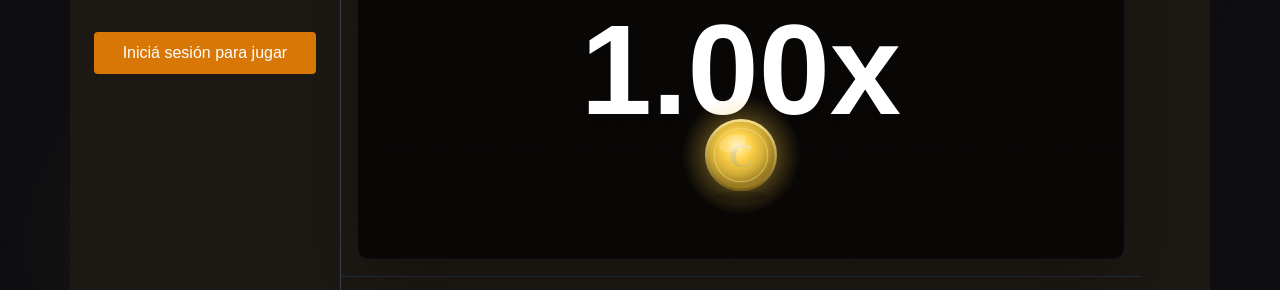
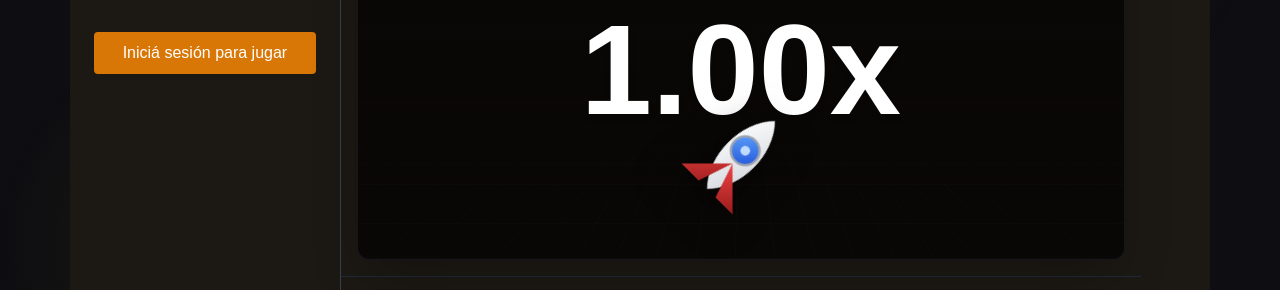
Before and after one commit to Cousher/Crixus-Games, a React (Vite) app: page /crash in a window 1280 px wide. Shown: the part 332-622 px from the top of the page. Built offline with nearby package versions, Linux system fonts and the light colour scheme; no server answers.

Commit message:
fix(ui): replace external Lottie fetches with inline React SVG Rocket and Explosion to prevent failed CDN loads

```diff
--- a/src/pages/Crash/Videos.tsx
+++ b/src/pages/Crash/Videos.tsx
@@ -1,6 +1,5 @@
 import React, { useState, useEffect } from "react";
-import { motion } from "framer-motion";
-import Lottie from "lottie-react";
+import { motion, AnimatePresence } from "framer-motion";
 
 interface VideosProps {
     animationSrc: string;
@@ -10,31 +9,44 @@ interface VideosProps {
     up: string;
 }
 
+// High-quality pure SVG Rocket (zero external dependencies)
+const RocketSVG = () => (
+    <svg viewBox="0 0 100 100" className="w-[120px] h-[120px] drop-shadow-[0_10px_20px_rgba(0,0,0,0.6)] z-10" style={{ transform: "rotate(45deg)" }}>
+        <defs>
+            <linearGradient id="rocketBody" x1="0%" y1="0%" x2="100%" y2="100%">
+                <stop offset="0%" stopColor="#ffffff" />
+                <stop offset="100%" stopColor="#d1d5db" />
+            </linearGradient>
+            <linearGradient id="rocketWindow" x1="0%" y1="0%" x2="100%" y2="100%">
+                <stop offset="0%" stopColor="#60a5fa" />
+                <stop offset="100%" stopColor="#1d4ed8" />
+            </linearGradient>
+            <linearGradient id="rocketFins" x1="0%" y1="0%" x2="100%" y2="100%">
+                <stop offset="0%" stopColor="#ef4444" />
+                <stop offset="100%" stopColor="#991b1b" />
+            </linearGradient>
+        </defs>
+        {/* Main Body */}
+        <path d="M 50 10 C 70 30 70 70 50 90 C 30 70 30 30 50 10 Z" fill="url(#rocketBody)" />
+        {/* Fins */}
+        <path d="M 50 60 L 80 90 L 60 90 Z" fill="url(#rocketFins)" />
+        <path d="M 50 60 L 20 90 L 40 90 Z" fill="url(#rocketFins)" />
+        {/* Window */}
+        <circle cx="50" cy="45" r="12" fill="url(#rocketWindow)" stroke="#9ca3af" strokeWidth="2" />
+        <circle cx="50" cy="45" r="4" fill="#bfdbfe" />
+    </svg>
+);
+
 const Videos: React.FC<VideosProps> = ({ animationSrc, falling, up }) => {
     const state = animationSrc === up ? "up" : animationSrc === falling ? "falling" : "idle";
-    const [rocketLottie, setRocketLottie] = useState<any>(null);
-    const [explosionLottie, setExplosionLottie] = useState<any>(null);
-
-    // Fetch premium Lotties for the Rocket and the Explosion
-    useEffect(() => {
-        fetch('https://assets8.lottiefiles.com/packages/lf20_touohxv0.json')
-            .then(res => res.json())
-            .then(data => setRocketLottie(data))
-            .catch(() => {});
-
-        fetch('https://assets2.lottiefiles.com/packages/lf20_a1i8w5e3.json')
-            .then(res => res.json())
-            .then(data => setExplosionLottie(data))
-            .catch(() => {});
-    }, []);
 
     const animations: Record<string, { animate: any; transition: any }> = {
         idle: {
-            animate: { y: [0, -12, 0], x: 0, rotate: [0, -2, 2, 0], opacity: 1 },
+            animate: { y: [0, -12, 0], x: 0, rotate: [0, -2, 2, 0], opacity: 1, scale: 1 },
             transition: { duration: 2.4, repeat: Infinity, ease: "easeInOut" },
         },
         up: {
-            animate: { y: -180, x: [0, -3, 3, -2, 2, 0], rotate: [-2, 2, -2], opacity: 1 },
+            animate: { y: -160, x: [0, -4, 4, -2, 2, 0], rotate: [-2, 2, -2], opacity: 1, scale: 1 },
             transition: {
                 y: { duration: 15, ease: "easeOut" },
                 x: { duration: 0.35, repeat: Infinity, ease: "linear" },
@@ -42,8 +54,8 @@ const Videos: React.FC<VideosProps> = ({ animationSrc, falling, up }) => {
             },
         },
         falling: {
-            animate: { y: -160, rotate: 0, opacity: [1, 1, 0] },
-            transition: { duration: 0.7, ease: "easeIn" },
+            animate: { y: -140, rotate: 180, opacity: 0, scale: 0.5 },
+            transition: { duration: 0.5, ease: "easeIn" },
         },
     };
 
@@ -53,8 +65,16 @@ const Videos: React.FC<VideosProps> = ({ animationSrc, falling, up }) => {
         <div className="absolute inset-0 flex justify-center items-end pb-8 pointer-events-none">
 
             {/* Dynamic Flight Trail */}
+            <AnimatePresence>
                 {state === "up" && (
-                <svg className="absolute bottom-16 w-full h-[400px] left-1/2 -translate-x-1/2 overflow-visible z-0" viewBox="0 0 100 100" preserveAspectRatio="none">
+                    <motion.svg
+                        initial={{ opacity: 0 }}
+                        animate={{ opacity: 1 }}
+                        exit={{ opacity: 0 }}
+                        className="absolute bottom-16 w-full h-[400px] left-1/2 -translate-x-1/2 overflow-visible z-0"
+                        viewBox="0 0 100 100"
+                        preserveAspectRatio="none"
+                    >
                         <motion.path
                             d="M 50 100 Q 50 40 50 -100"
                             stroke="url(#trail-gradient)"
@@ -72,8 +92,9 @@ const Videos: React.FC<VideosProps> = ({ animationSrc, falling, up }) => {
                                 <stop offset="100%" stopColor="#ef4444" />
                             </linearGradient>
                         </defs>
-                </svg>
+                    </motion.svg>
                 )}
+            </AnimatePresence>
 
             <motion.div
                 key={state === "idle" ? "idle" : "flight"}
@@ -85,33 +106,27 @@ const Videos: React.FC<VideosProps> = ({ animationSrc, falling, up }) => {
                 {/* Engine Flame Particle (only when flying) */}
                 {state === "up" && (
                     <motion.div
-                        className="absolute -bottom-8 left-1/2 -translate-x-1/2 w-8 h-20 bg-gradient-to-t from-transparent via-orange-500 to-yellow-300 blur-md rounded-full mix-blend-screen z-0"
+                        className="absolute -bottom-10 left-1/2 -translate-x-1/2 w-10 h-24 bg-gradient-to-t from-transparent via-orange-500 to-yellow-300 blur-md rounded-full mix-blend-screen z-0"
                         animate={{ scaleY: [1, 1.8, 1], opacity: [0.7, 1, 0.7] }}
                         transition={{ duration: 0.1, repeat: Infinity }}
                         style={{ transformOrigin: "top" }}
                     />
                 )}
 
-                {state !== "falling" ? (
-                    rocketLottie ? (
-                        <Lottie
-                            animationData={rocketLottie}
-                            loop
-                            className="w-[200px] h-[200px] drop-shadow-[0_15px_30px_rgba(0,0,0,0.6)] relative z-10"
-                        />
+                {state === "falling" ? (
+                    /* Massive Crash Explosion using Framer Motion */
+                    <motion.div
+                        className="absolute w-40 h-40 flex items-center justify-center"
+                        initial={{ scale: 0.5, opacity: 1 }}
+                        animate={{ scale: [1, 3, 4], opacity: [1, 0.8, 0] }}
+                        transition={{ duration: 0.6, ease: "easeOut" }}
+                    >
+                        <div className="absolute w-full h-full bg-orange-500 rounded-full mix-blend-screen blur-xl" />
+                        <div className="absolute w-3/4 h-3/4 bg-yellow-400 rounded-full mix-blend-screen blur-lg" />
+                        <div className="absolute w-1/2 h-1/2 bg-white rounded-full mix-blend-screen blur-md" />
+                    </motion.div>
                 ) : (
-                        <img src={animationSrc} className="w-[160px] h-[160px] relative z-10" alt="Crash Object" />
-                    )
-                ) : (
-                    explosionLottie ? (
-                        <Lottie
-                            animationData={explosionLottie}
-                            loop={false}
-                            className="w-[300px] h-[300px] relative z-20 scale-150"
-                        />
-                    ) : (
-                        <img src={animationSrc} className="w-[160px] h-[160px] relative z-10" alt="Crash Object" />
-                    )
+                    <RocketSVG />
                 )}
             </motion.div>
         </div>
```
Lines whose indentation alone changed are shown as unchanged.
